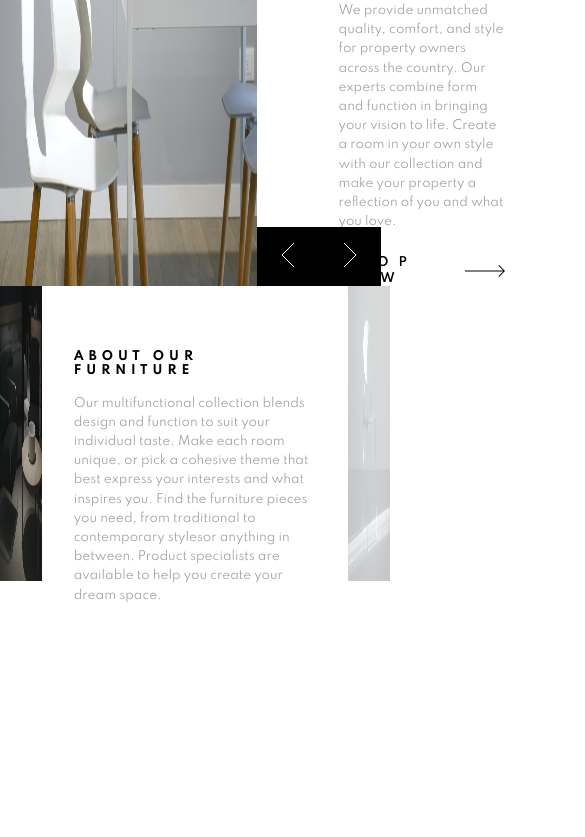
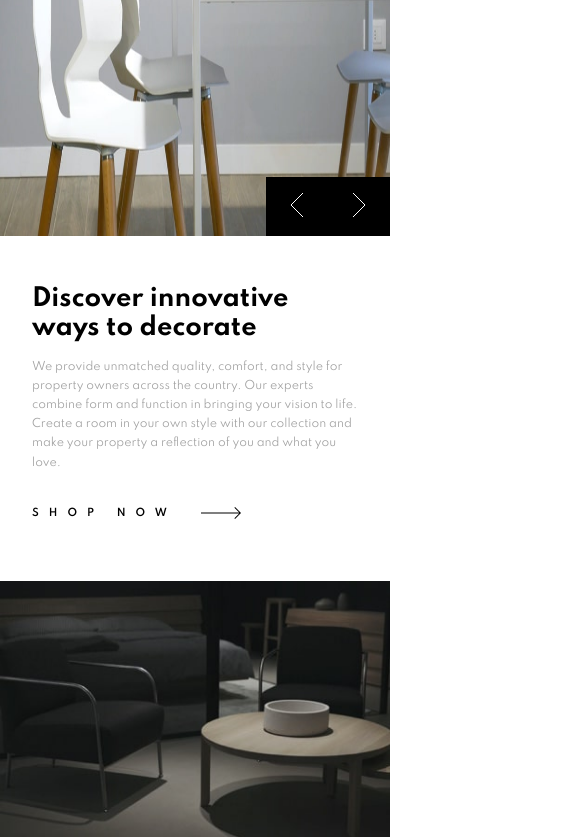
Before and after one commit to akaahl/room-landing-homepage, a plain HTML site: page index.html in a window 390 px wide. Shown: the part 263-1100 px from the top of the page, 585 px wide, since content can reach past the window. Before the commit the page ends 868 px from the top, so only its background shows below. Drawn offline with Linux system fonts and the light colour scheme.

Commit message:
Added media queries

```diff
--- a/index.html
+++ b/index.html
@@ -21,6 +21,11 @@
     <main class="main-container">
       <header>
         <nav class="navbar">
+          <img
+            src="images/icon-hamburger.svg"
+            alt="hamburger-icon"
+            class="hamburger-icon"
+          />
           <img src="images/logo.svg" alt="logo-icon" />
           <ul>
             <li><a href="#">Home</a></li>
@@ -29,6 +34,14 @@
             <li><a href="#">Contact</a></li>
           </ul>
         </nav>
+        <div class="mobile-buttons">
+          <button>
+            <img src="images/icon-angle-left.svg" alt="angle-left-btn" />
+          </button>
+          <button>
+            <img src="images/icon-angle-right.svg" alt="angle-right-btn" />
+          </button>
+        </div>
       </header>
 
       <div class="hero-section">
--- a/script.js
+++ b/script.js
@@ -0,0 +1,19 @@
+const header = document.querySelector("header");
+
+function mediaQuery() {
+  const screenSize = window.matchMedia("(max-width: 425px)");
+
+  //   if (screenSize) {
+  //     header.style.backgroundImage = 'url("images/mobile-image-hero-1.jpg")';
+  //   }
+
+  if (window.screen.width > 425) {
+    header.style.backgroundImage = 'url("images/desktop-image-hero-1.jpg")';
+  }
+
+  if (window.screen.width <= 425) {
+    header.style.backgroundImage = 'url("images/mobile-image-hero-1.jpg")';
+  }
+}
+
+mediaQuery();
--- a/styles.css
+++ b/styles.css
@@ -29,12 +29,19 @@ body {
   background-position: center;
   background-repeat: no-repeat;
   background-size: 100% 100%;
+  position: relative;
 }
 
 .main-container header .navbar {
   display: flex;
   align-items: center;
   padding: 3rem;
+}
+
+.main-container header .navbar .hamburger-icon {
+  cursor: pointer;
+  margin-right: 7rem;
+  display: none;
 }
 
 .main-container header .navbar ul {
@@ -69,6 +76,26 @@ body {
 .main-container .navbar ul li a:hover::after {
   width: 40%;
   transition: width 0.2s linear;
+}
+
+.main-container header .mobile-buttons {
+  position: absolute;
+  bottom: 0;
+  right: 0;
+  display: none;
+}
+
+.main-container header .mobile-buttons button {
+  outline: none;
+  border: none;
+  background: var(--black);
+  padding: 1rem 1.5rem;
+  cursor: pointer;
+}
+
+.main-container header .mobile-buttons button:hover {
+  background: var(--dark-gray);
+  transition: background 0.4s linear;
 }
 
 .main-container .hero-section {
@@ -131,6 +158,7 @@ body {
   border: none;
   background: var(--black);
   padding: 1rem 1.5rem;
+  cursor: pointer;
 }
 
 .main-container .hero-section .buttons button:hover {
@@ -145,7 +173,6 @@ footer {
 }
 
 footer .image-about-dark {
-  /* flex: 1; */
   background-image: url("images/image-about-dark.jpg");
   background-position: center;
   background-repeat: no-repeat;
@@ -155,7 +182,6 @@ footer .image-about-dark {
 }
 
 footer .about-section {
-  /* flex: 1.3; */
   height: 100%;
   padding: 4rem 2rem;
 }
@@ -172,7 +198,6 @@ footer .about-section p {
 }
 
 footer .image-about-light {
-  /* flex: 1; */
   background-image: url("images/image-about-light.jpg");
   background-position: center;
   background-repeat: no-repeat;
@@ -180,3 +205,97 @@ footer .image-about-light {
   height: 100%;
   width: 100%;
 }
+
+@media (max-width: 1024px) {
+  .main-container .hero-section {
+    padding: 2rem 4rem;
+  }
+
+  .main-container .hero-section h1 {
+    width: 100%;
+    font-size: 1.5rem;
+  }
+
+  .main-container .hero-section p {
+    width: 100%;
+  }
+
+  .main-container .hero-section a {
+    width: 100%;
+  }
+}
+
+@media (max-width: 768px) {
+  .main-container .navbar ul li {
+    margin: 0 5px;
+  }
+
+  .main-container .hero-section h1 {
+    font-size: 1rem;
+  }
+
+  .main-container .hero-section p {
+    font-size: 10px;
+  }
+
+  .main-container .hero-section a {
+    font-size: 10px;
+  }
+
+  footer .about-section {
+    padding: 2rem;
+  }
+
+  footer p {
+    font-size: 10px;
+  }
+
+  @media (max-width: 425px) {
+    body {
+      min-height: 100vh;
+    }
+
+    .main-container {
+      flex-direction: column;
+      min-height: 100vh;
+    }
+
+    .main-container header .navbar .hamburger-icon {
+      display: block;
+    }
+
+    .main-container header .navbar ul {
+      display: none;
+    }
+
+    .main-container header .mobile-buttons {
+      display: flex;
+    }
+
+    .main-container .hero-section {
+      padding: 3rem 2rem;
+    }
+
+    .main-container .hero-section h1 {
+      font-size: 1.5rem;
+    }
+
+    .main-container .hero-section p {
+      font-size: 11px;
+      margin-bottom: 2rem;
+    }
+
+    .main-container .hero-section .buttons {
+      display: none;
+    }
+
+    footer {
+      flex-direction: column;
+      min-height: 100vh;
+    }
+
+    footer .about-section {
+      padding: 3rem 2rem;
+    }
+  }
+}
```
